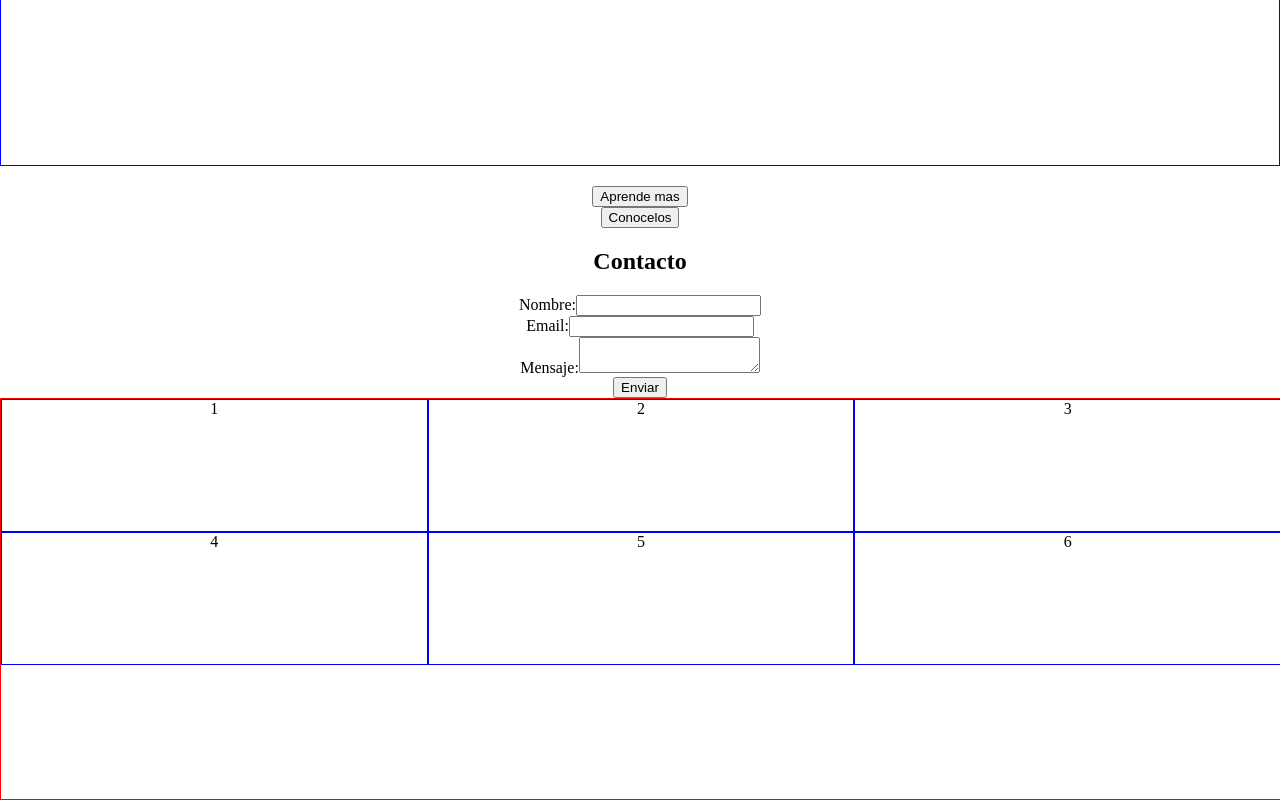
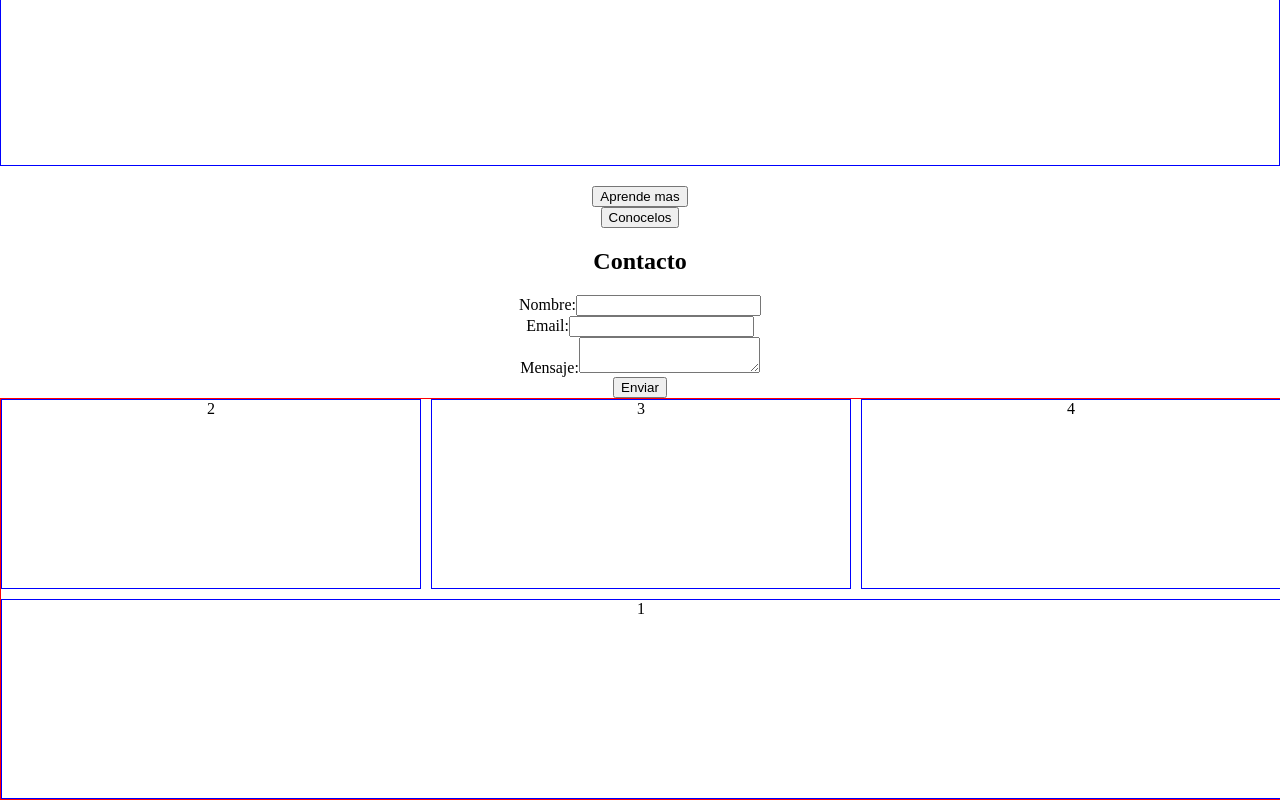
Before and after one commit to marianocoderx/project-landingPage1, a React (Vite) app: page / in a window 1280 px wide. Shown: the part 1367-2167 px from the top of the page. Built offline with nearby package versions, Linux system fonts and the light colour scheme.

Commit message:
footer editing

```diff
--- a/src/footerComp.jsx
+++ b/src/footerComp.jsx
@@ -10,8 +10,6 @@ export default function FooterComp (){
             <div>2</div>
             <div>3</div>
             <div>4</div>
-            <div>5</div>
-            <div>6</div>
 
         </footer>
         </>
--- a/stylesheets/footercomp.css
+++ b/stylesheets/footercomp.css
@@ -5,9 +5,16 @@
     border: red solid 1px;
     display: grid;
     grid-template-columns: repeat(3, 1fr);
-    grid-template-rows: repeat(3, 1fr);
+    grid-template-rows: repeat(2, 1fr);
+    gap: 10px;
 }
 
 .footerContainer div{
     border: blue solid 1px;
+
 }
+
+.footerContainer div:first-child{
+    grid-column: 1/4;
+    grid-row: 2/4;
+}
```
